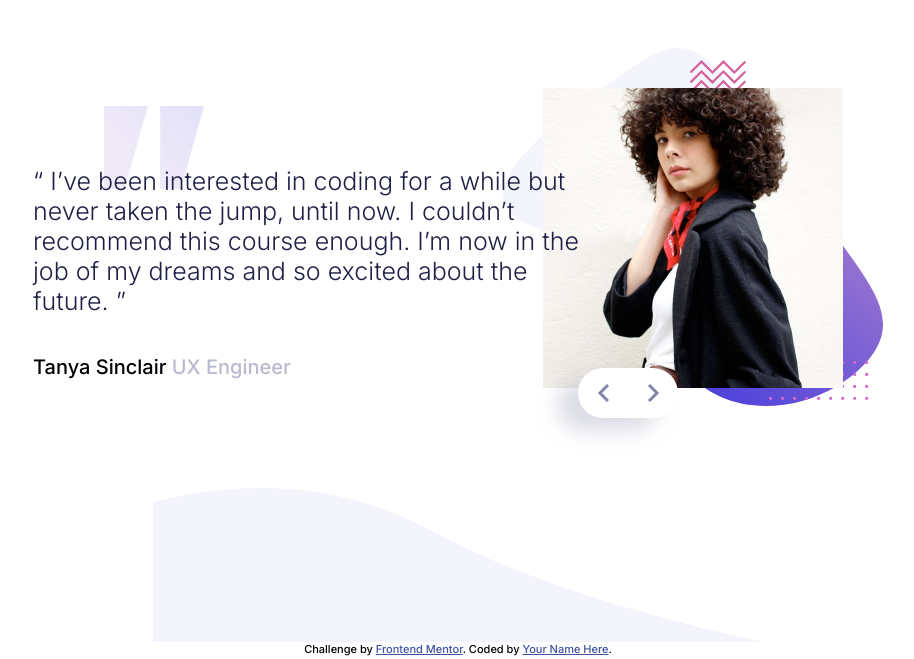
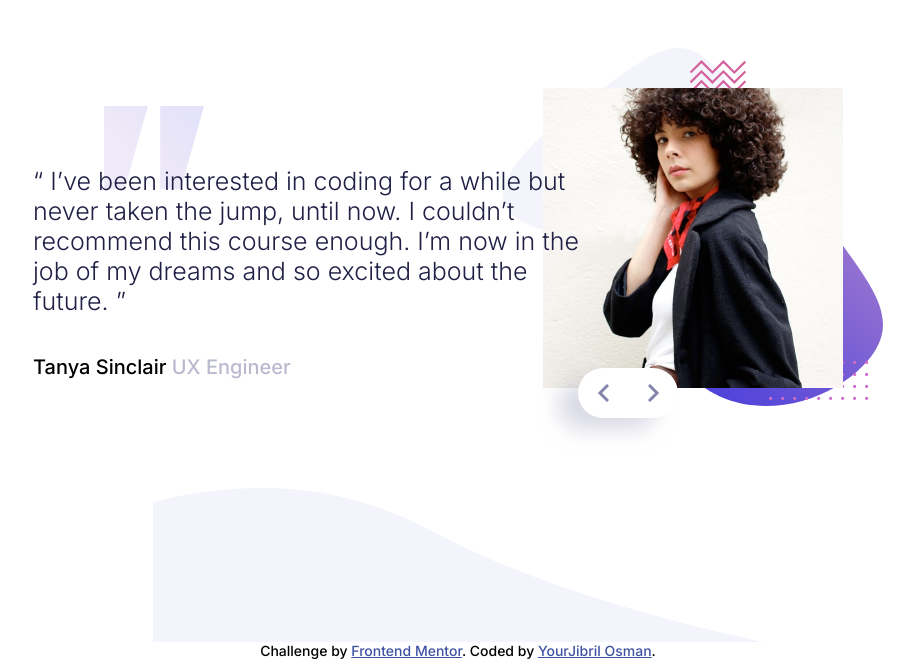
Before and after one commit to jibrilosman/testimonials-slider-master, a plain HTML site: page index.html in a window 1280 px wide. Shown: the part 158-817 px from the top of the page, without its empty margins (182-1096 px from the left). Drawn offline with Linux system fonts and the light colour scheme.

Commit message:
Update index.html

```diff
--- a/index.html
+++ b/index.html
@@ -13,7 +13,7 @@
 
   <!-- Feel free to remove these styles or customise in your own stylesheet 👍 -->
   <style>
-    .attribution { font-size: 11px; text-align: center; }
+    .attribution { font-size: 14px; text-align: center; }
     .attribution a { color: hsl(228, 45%, 44%); }
   </style>
 </head>
@@ -61,7 +61,7 @@
   </section>
   <div class="attribution">
     Challenge by <a href="https://www.frontendmentor.io?ref=challenge" target="_blank">Frontend Mentor</a>.
-    Coded by <a href="#">Your Name Here</a>.
+    Coded by <a href="https://www.frontendmentor.io/profile/jibrilosman" target="_blank">YourJibril Osman</a>.
   </div>
   <script src="script.js"></script>
 </body>
```
